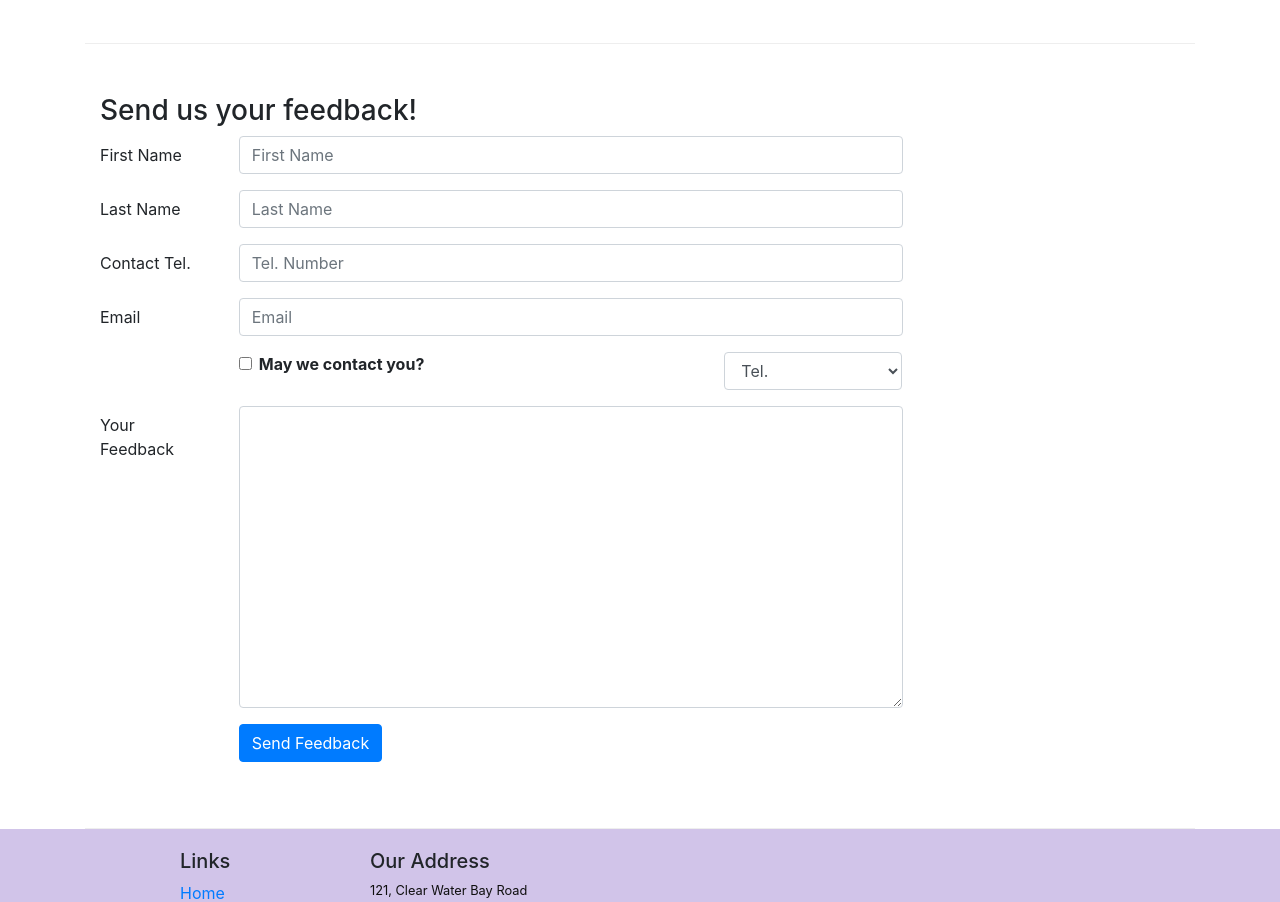
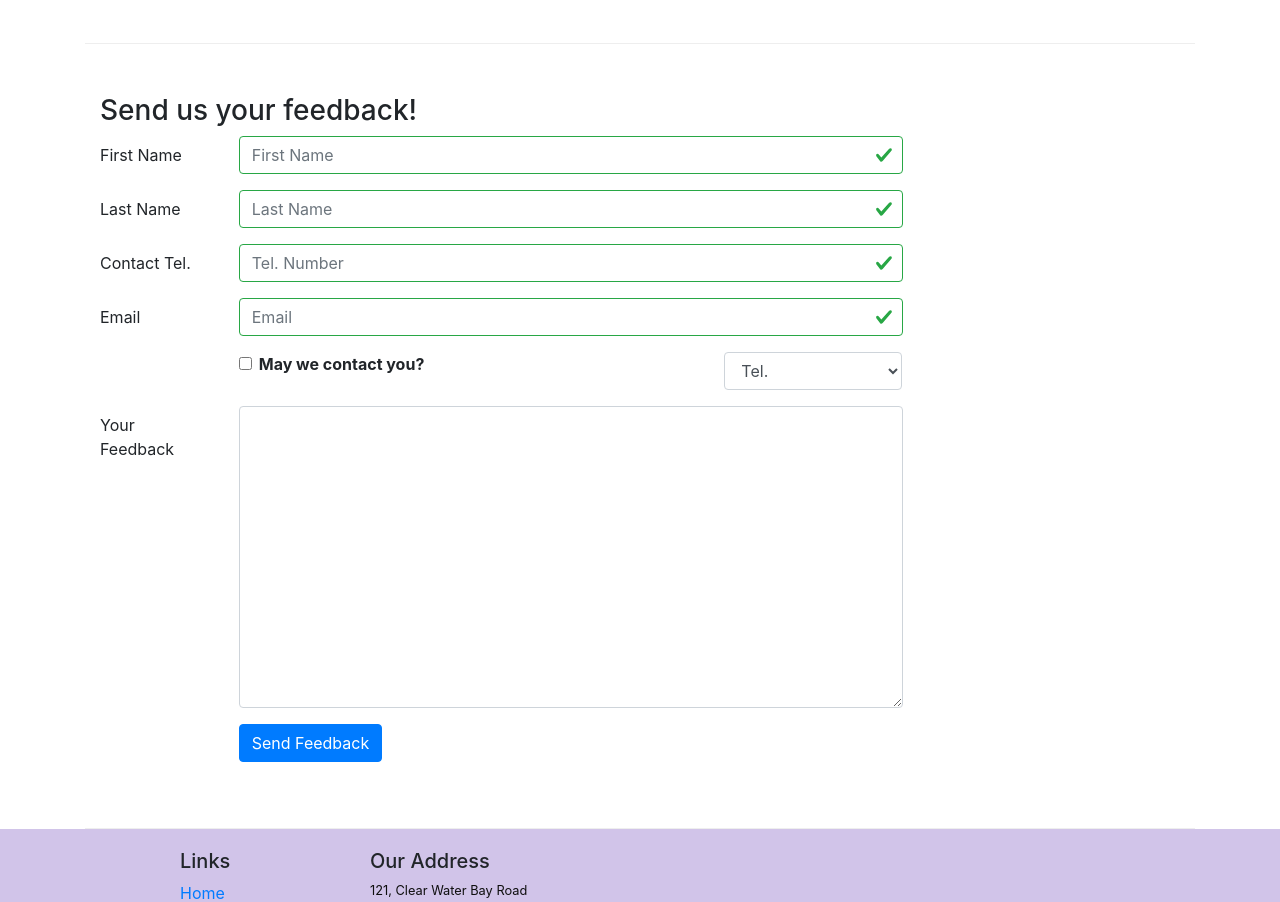
Before and after one commit to songmeo/RistoranteConFusion, a React (Create React App) app: page /contact-us in a window 1280 px wide. Shown: the part 780-1682 px from the top of the page. Built offline with nearby package versions, Linux system fonts and the light colour scheme.

Commit message:
controlled form validation

```diff
--- a/src/components/ContactComponent.js
+++ b/src/components/ContactComponent.js
@@ -1,5 +1,5 @@
 import React from 'react';
-import { Breadcrumb, BreadcrumbItem, Form, FormGroup, Label, Input, Col, Button } from 'reactstrap';
+import { Breadcrumb, BreadcrumbItem, Form, FormGroup, Label, Input, Col, Button, FormFeedback } from 'reactstrap';
 import { Link } from 'react-router-dom';
 
 class Contact extends React.Component {
@@ -12,10 +12,18 @@
             email: '',
             agree: false,
             contactType: 'Tel.',
-            message: ''
+            message: '',
+            touched: {
+                firstname: false,
+                lastname: false,
+                telnum: false,
+                email: false
+            }
         }
         this.handleSubmit = this.handleSubmit.bind(this);
         this.handleInputChange = this.handleInputChange.bind(this);
+        this.handleBlur = this.handleBlur.bind(this);
+
     }
 
     handleInputChange(event) {
@@ -31,8 +39,40 @@
         alert("Current state is: " + JSON.stringify(this.state));
         event.preventDefault();
     }
+    handleBlur = (field) => (evt) => {
+        this.setState({
+            touched: { ...this.state.touched, [field]: true }
+        })
+    }
+
+    validate(firstname, lastname, telnum, email) {
+        const errors = {
+            firstname: '',
+            lastname: '',
+            telnum: '',
+            email: ''
+        };
+        if(this.state.touched.firstname && firstname.length < 3)
+            errors.firstname = 'First name is too short';
+        else if(this.state.touched.firstname && firstname.length > 10)
+            errors.firstname = 'First name is too long';
+        if(this.state.touched.lastname && lastname.length < 3)
+            errors.lastname = 'Last name is too short';
+        else if(this.state.touched.firstname && firstname.length > 10)
+            errors.lastname = 'Last name is too long';
+        const reg = /^\d+$/;
+        if (this.state.touched.telnum && !reg.test(telnum))
+            errors.telnum = 'Phone number should only contain numbers';
+
+        if(this.state.touched.email && email.split('').filter(x => x === '@').length !== 1)
+            errors.email = 'Invalid email';
+
+        return errors;
+
+    }
 
     render() {
+        const errors = this.validate(this.state.firstname, this.state.lastname, this.state.telnum, this.state.email)
         return(
             <div className="container">
                 <div className="row">
@@ -80,25 +120,29 @@
                             <FormGroup row>
                                 <Label htmlFor="firstname" md={2}>First Name</Label>
                                 <Col md={10}>
-                                    <Input type="text" id="firstname" name="firstname" placeholder="First Name" value={this.state.firstname} onChange={this.handleInputChange} />
+                                    <Input type="text" id="firstname" name="firstname" placeholder="First Name" valid={errors.firstname === ''} invalid={errors.firstname !== ''} onBlur={this.handleBlur('firstname')} value={this.state.firstname} onChange={this.handleInputChange} />
+                                    <FormFeedback>{errors.firstname}</FormFeedback>
                                 </Col>
                             </FormGroup>
                             <FormGroup row>
                                 <Label htmlFor="lastname" md={2}>Last Name</Label>
                                 <Col md={10}>
-                                    <Input type="text" id="lastname" name="lastname" placeholder="Last Name" value={this.state.lastname} onChange={this.handleInputChange} />
+                                    <Input type="text" id="lastname" name="lastname" placeholder="Last Name" valid={errors.lastname === ''} invalid={errors.lastname !== ''} onBlur={this.handleBlur('lastname')} value={this.state.lastname} onChange={this.handleInputChange} />
+                                    <FormFeedback>{errors.lastname}</FormFeedback>
                                 </Col>
                             </FormGroup>
                             <FormGroup row>
                                 <Label htmlFor="telnum" md={2}>Contact Tel.</Label>
                                 <Col md={10}>
-                                    <Input type="tel" id="telnum" name="telnum" placeholder="Tel. Number" value={this.state.telnum} onChange={this.handleInputChange} />
+                                    <Input type="tel" id="telnum" name="telnum" placeholder="Tel. Number" valid={errors.telnum === ''} invalid={errors.telnum !== ''} onBlur={this.handleBlur('telnum')} value={this.state.telnum} onChange={this.handleInputChange} />
+                                    <FormFeedback>{errors.telnum}</FormFeedback>
                                 </Col>
                             </FormGroup>
                             <FormGroup row>
                                 <Label htmlFor="email" md={2}>Email</Label>
                                 <Col md={10}>
-                                    <Input type="text" id="email" name="email" placeholder="Email" value={this.state.email} onChange={this.handleInputChange} />
+                                    <Input type="text" id="email" name="email" placeholder="Email" valid={errors.email === ''} invalid={errors.email !== ''} value={this.state.email} onBlur={this.handleBlur('telnum')} onChange={this.handleInputChange} />
+                                    <FormFeedback>{errors.email}</FormFeedback>
                                 </Col>
                             </FormGroup>
                             <FormGroup row>
```
